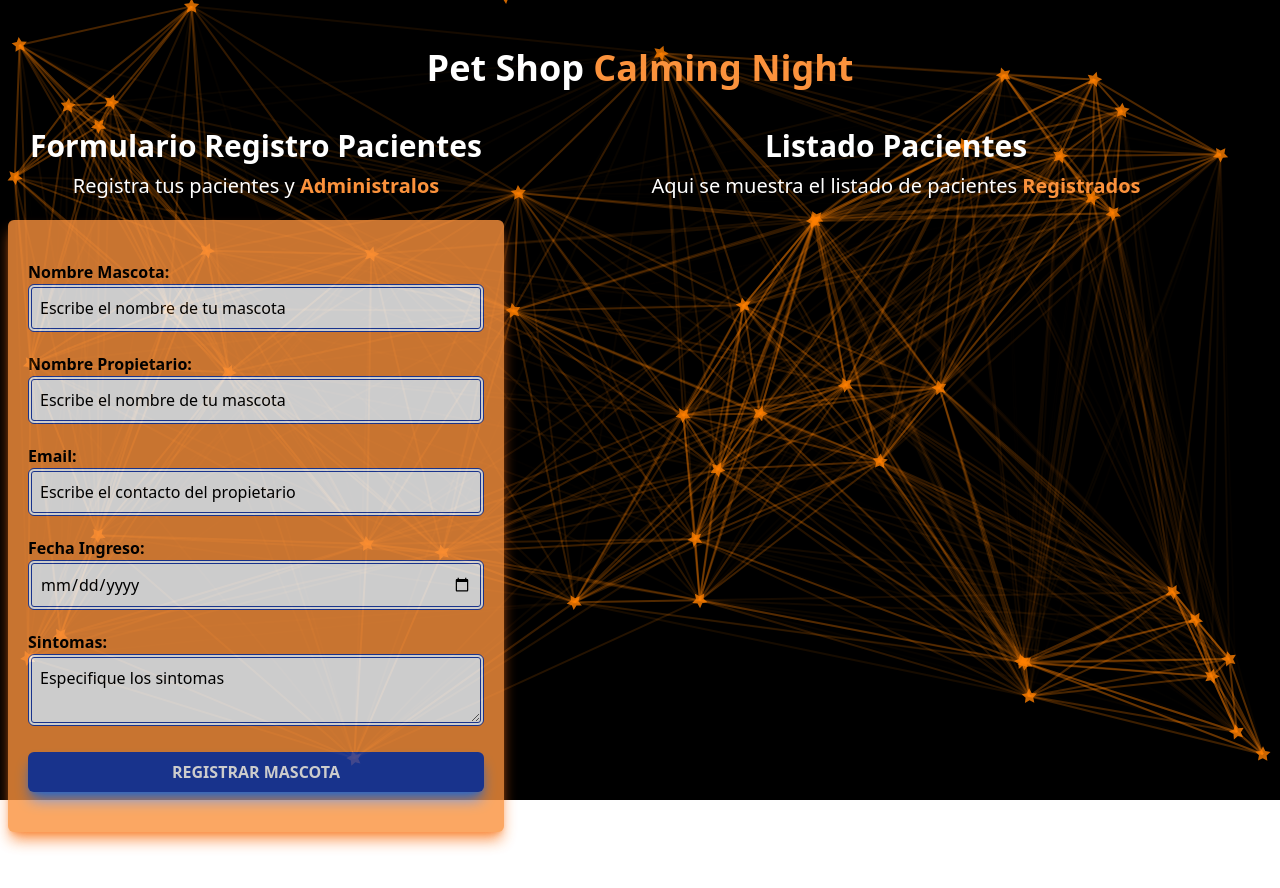
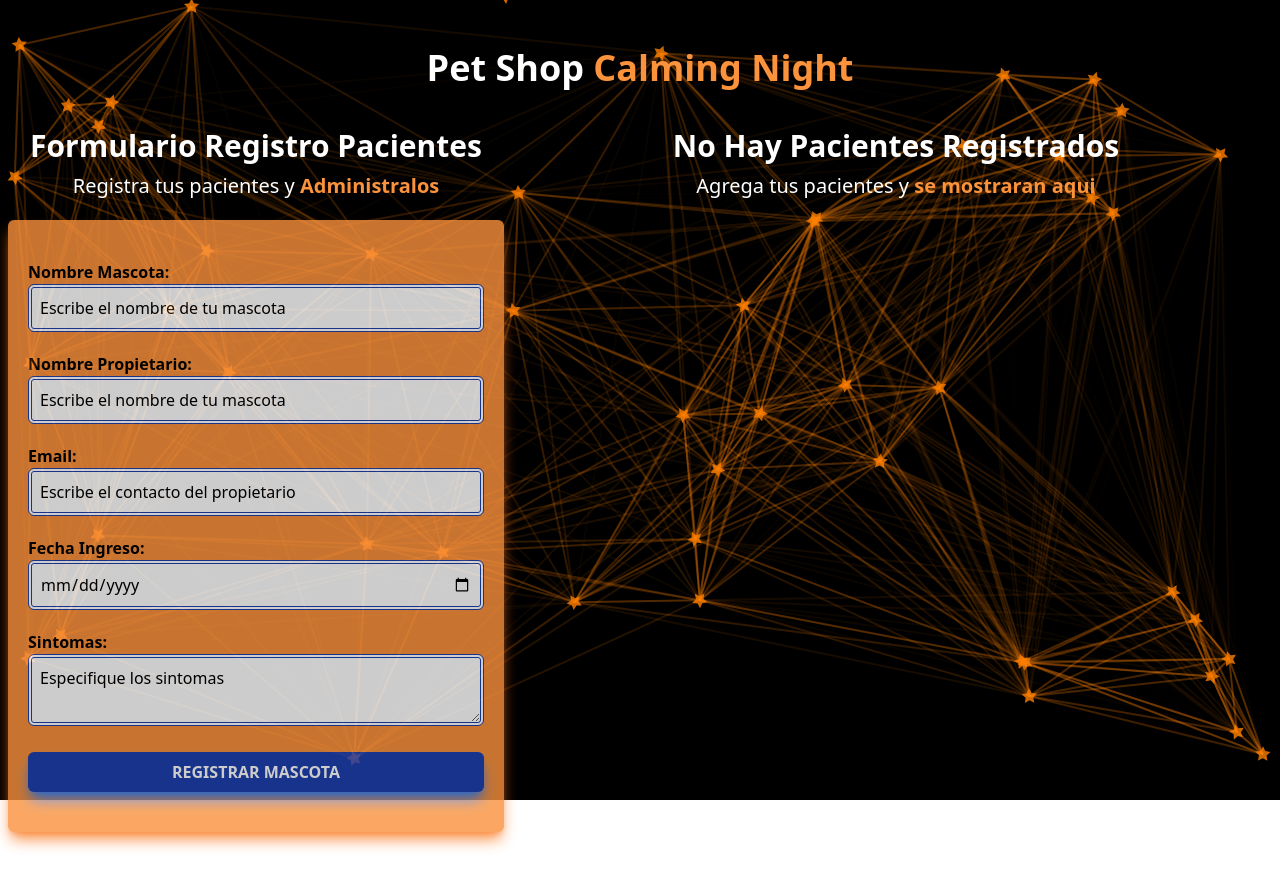
Before and after one commit to OnilBlanco26/CitasParticulas, a React (Vite) app: page / in a window 1280 px wide. Shown: the top 888 px of the page. Built offline with nearby package versions, Linux system fonts and the light colour scheme.

Commit message:
Cambiando el texto del <h2> y el <p> de manera condicional

```diff
--- a/src/components/ListadoPacientes.jsx
+++ b/src/components/ListadoPacientes.jsx
@@ -1,9 +1,13 @@
 import Pacientes from './Pacientes'
 
 const ListadoPacientes = ({pacientes}) => {
+
   return (
     <div className='md:w-1/2 lg:w-3/5 h-screen md:overflow-y-scroll'>
-      <h2 className='text-center font-black text-3xl text-white '>
+
+      {pacientes && pacientes.length ? (
+        <>
+        <h2 className='text-center font-black text-3xl text-white '>
         Listado Pacientes
       </h2>
       <p className='text-center text-xl mt-2 mb-5 text-white'>
@@ -23,6 +27,21 @@
       })}
 
 
+        </>
+      ) : (
+        <>
+           <h2 className='text-center font-black text-3xl text-white '>
+        No Hay Pacientes Registrados
+      </h2>
+      <p className='text-center text-xl mt-2 mb-5 text-white'>
+        Agrega tus pacientes y{' '}
+        <span className='font-bold text-orange-400'>
+          se mostraran aqui
+        </span>
+      </p>
+        </>
+      )}
+
 
     </div>
   )
```
